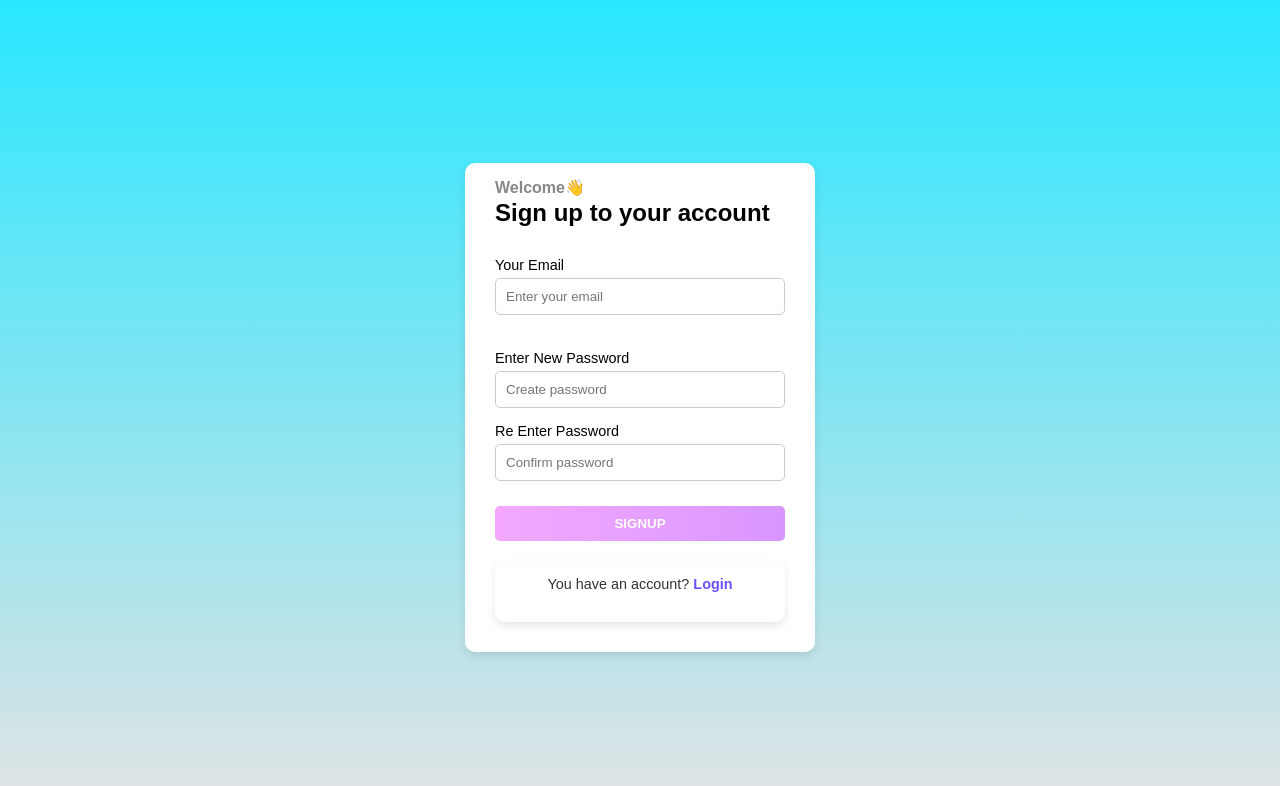
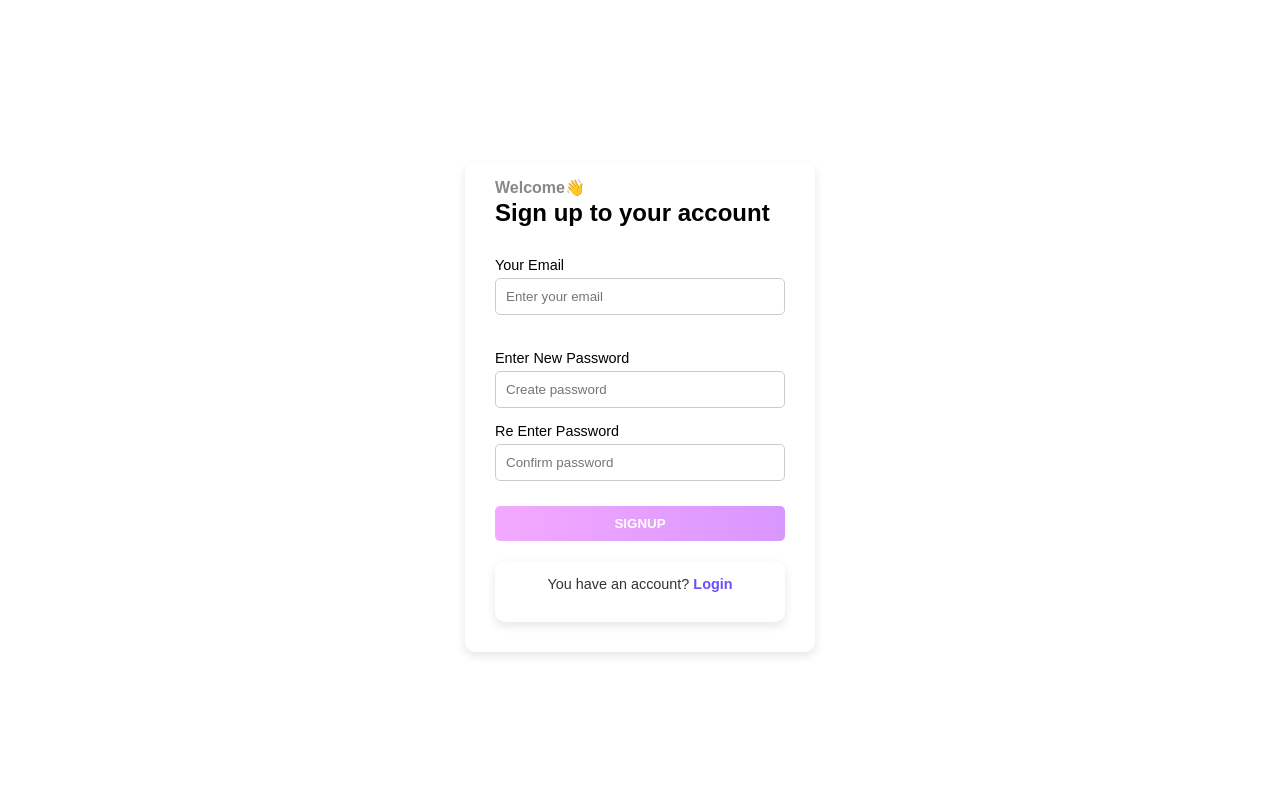
Before and after one commit to naveensanjula975/VocalGuard, a React (Vite) app in the folder frontend/: page /signup in a window 1280 px wide. Shown: the top 786 px of the page. Built offline with nearby package versions, Linux system fonts and the light colour scheme.

Commit message:
Update signup.css

```diff
--- a/frontend/src/styles/signup.css
+++ b/frontend/src/styles/signup.css
@@ -10,7 +10,6 @@
   justify-content: center;
   align-items: center;
   height: 100vh;
-  background: linear-gradient(#28e7ff, rgb(224, 227, 228));
   padding: 20px;
   text-align: center;
 }
```
